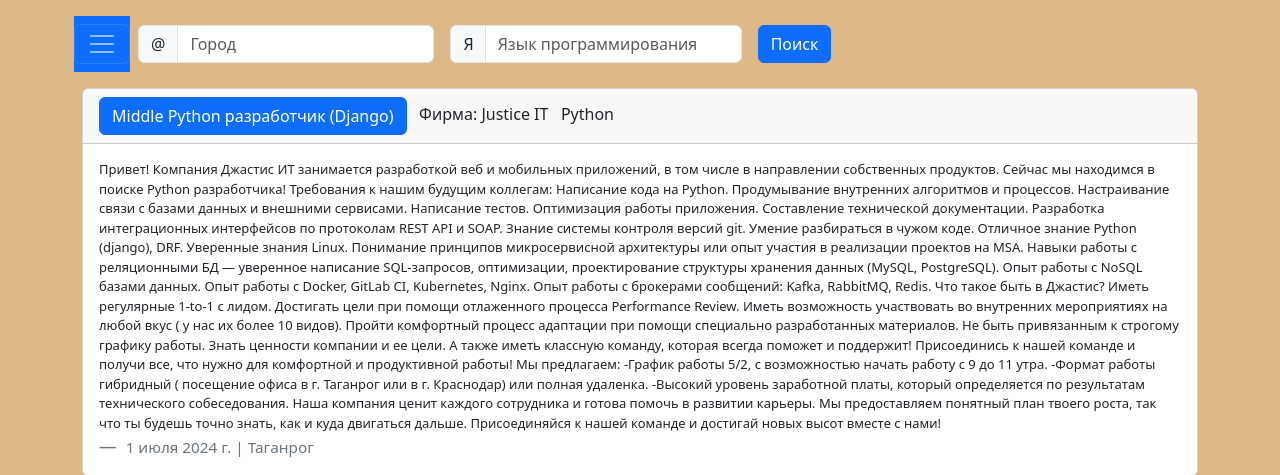
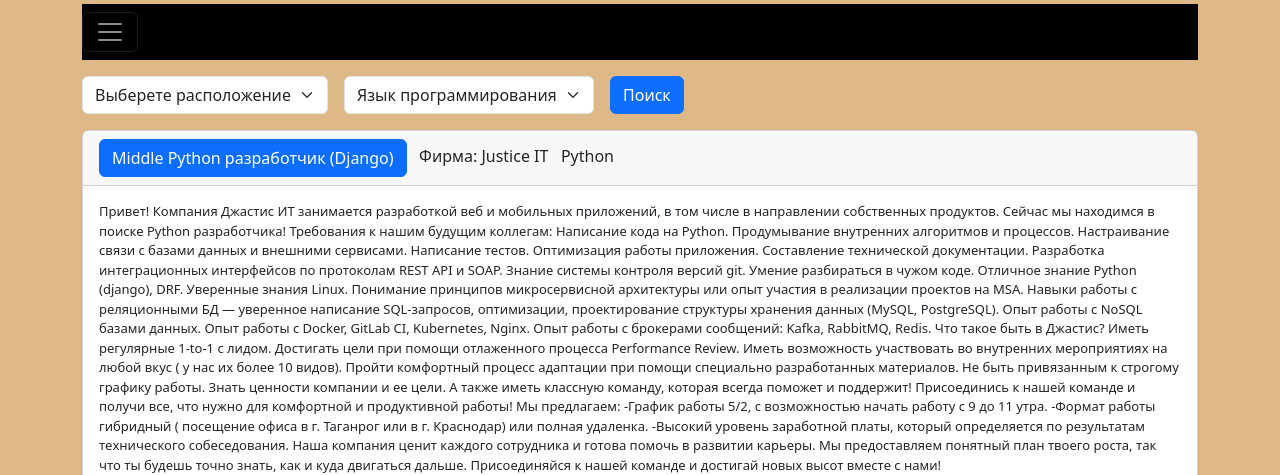
Before and after one commit to alrexcom/scraping_service, a Django app: page / in a window 1280 px wide. Shown: the top 475 px of the page. Run offline with Django 5.2, Linux system fonts and the light colour scheme; data comes from the database, SQL or seed files in the repository.

Commit message:
Улучшение форм

```diff
--- a/src/Templates/base.html
+++ b/src/Templates/base.html
@@ -8,11 +8,8 @@
           integrity="sha384-QWTKZyjpPEjISv5WaRU9OFeRpok6YctnYmDr5pNlyT2bRjXh0JMhjY6hW+ALEwIH" crossorigin="anonymous">
 </head>
 <body style="background-color: burlywood">
-
-<div class="container my-3">
-    <form class="row row-cols-lg-auto g-3 align-items-center" action="">
-
-        <nav class="navbar bg-primary " data-bs-theme="dark">
+<div class="container my-1">
+<nav class="navbar bg-black " data-bs-theme="dark">
     <button class="navbar-toggler" type="button" data-bs-toggle="collapse" data-bs-target="#navbarNavDropdown"
             aria-controls="navbarNavDropdown" aria-expanded="false" aria-label="Toggle navigation">
         <span class="navbar-toggler-icon"></span>
@@ -22,34 +19,28 @@
             <li class="nav-item">
                 <a class="nav-link active" aria-current="page" href="/admin" target="_blank">Admin</a>
             </li>
-{#                    <li class="nav-item">#}
-{#                        <a class="nav-link" href="/vacant" target="_self">Вакансии</a>#}
-{#                    </li>#}
             <li class="nav-item">
-                        <a class="nav-link" href="/" >Главная</a>
+                <a class="nav-link" href="/">Главная</a>
             </li>
         </ul>
     </div>
+</nav>
+</div>
+<div class="container my-3">
 
-        </nav>
-
+    <form class="row row-cols-lg-auto g-3 align-items-center" action="">
 
         <div class="col-12">
             <div class="input-group">
-                <div class="input-group-text">@</div>
-                <input type="text" class="form-control" name="city"
-                       id="inlineFormInputGroupUsername" placeholder="Город">
+                {{ form.city }}
             </div>
         </div>
         <div class="col-12">
             <div class="input-group">
-                <div class="input-group-text">Я</div>
-                <label for="inlineFormInputGroupUsername"></label>
-                <input type="text" class="form-control" name="language"
-                          id="inlineFormInputGroupUsername"
-                       placeholder="Язык программирования">
+                {{ form.language }}
             </div>
         </div>
+
         <div class="col-12">
             <button type="submit" class="btn btn-primary">Поиск</button>
         </div>
--- a/src/Templates/scrapping/home_vacans.html
+++ b/src/Templates/scrapping/home_vacans.html
@@ -3,18 +3,18 @@
 {% block title %}
     Вакансии
 {% endblock title %}
-{% block content  %}
+{% block content %}
     {% for obj in object_list %}
         <div class="card my-3">
             <div class="card-header">
-               <a class="btn btn-primary" href="{{ obj.url }}"  id="top-link">
+                <a class="btn btn-primary" href="{{ obj.url }}" id="top-link">
                     {{ obj.title }}</a> &nbsp;
                 Фирма: {{ obj.company }} &nbsp;
                 {{ obj.language.name }}
             </div>
             <div class="card-body">
                 <blockquote class="blockquote mb-0">
-              <p  style='font-size: small'>
+                    <p style='font-size: small'>
                         {{ obj.description }}
                     </p>
                     <footer class="blockquote-footer">
@@ -23,5 +23,10 @@
                 </blockquote>
             </div>
         </div>
+    {% empty %}
+        <div class="alert alert-primary" role="alert"
+             style="text-align: center;">
+            <h4>Пока ничего не найдено!</h4>
+        </div>
     {% endfor %}
 {% endblock content %}
--- /dev/null
+++ b/src/finding/forms.py
@@ -0,0 +1,20 @@
+from django import forms
+from .models import City, Language
+
+
+class FindForm(forms.Form):
+    city = forms.ModelChoiceField(queryset=City.objects.all(),
+                                  to_field_name='slug',
+                                  required=False,
+                                  widget=forms.Select(
+                                      attrs={
+                                          'class': 'form-select'
+                                      }),
+                                  label='',
+                                  empty_label='Выберете расположение'
+                                  )
+    language = forms.ModelChoiceField(queryset=Language.objects.all(),
+                                      to_field_name='slug', required=False,
+                                      widget=forms.Select(attrs={'class': 'form-select'}),
+                                      empty_label='Язык программирования'
+                                      )
--- a/src/finding/views.py
+++ b/src/finding/views.py
@@ -1,13 +1,14 @@
 from django.shortcuts import render
 
 from . import utils
+from .forms import FindForm
 from .models import Vacancy
 
 
 def home_view(request):
     # print(request.POST)
     # print(request.GET)
-
+    form=FindForm()
     city = request.GET.get('city')
     _filter = {}
     if city:
@@ -21,4 +22,4 @@
 
     # vacancies = Vacancy.objects.all()
     return render(request, 'scrapping/home_vacans.html',
-                  {'object_list': qs})
+                  {'object_list': qs, 'form': form})
```
Lines whose indentation alone changed are shown as unchanged.
